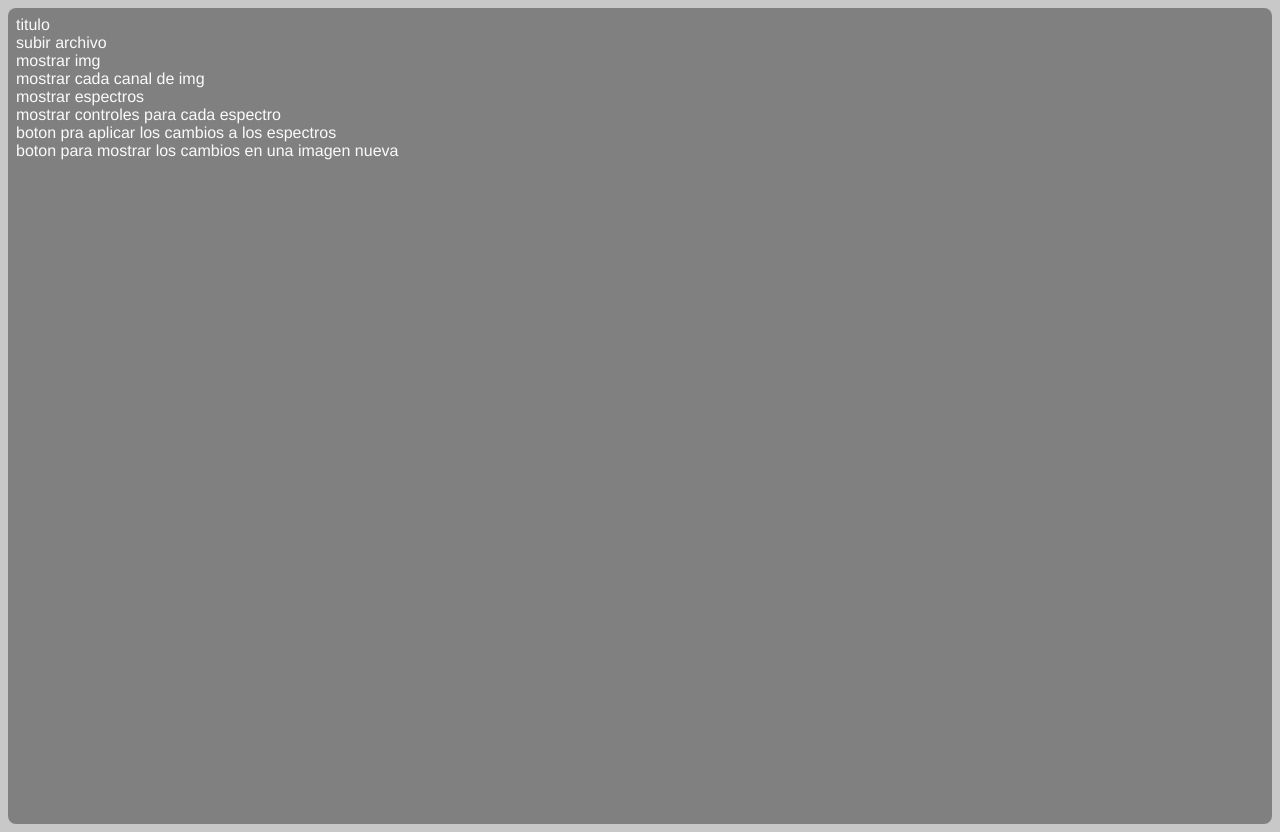
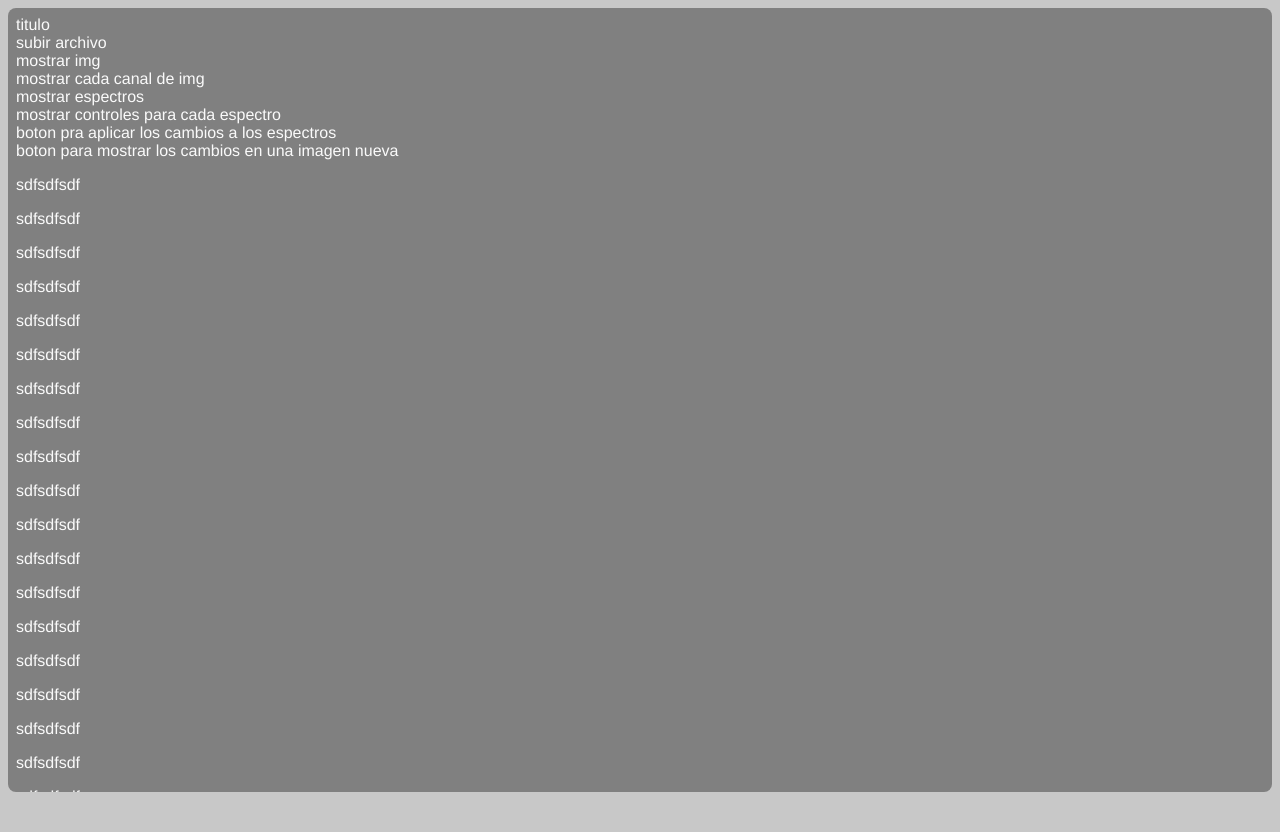
Before and after one commit to leninrkb/rgb-spectrum, a Vue app: page / in a window 1280 px wide. After the commit the page ends 800 px from the top, so only its background shows below. Built offline with nearby package versions, Linux system fonts and the light colour scheme.

Commit message:
container

```diff
--- a/src/App.vue
+++ b/src/App.vue
@@ -21,6 +21,7 @@ html {
     border-radius: 0.5em;
     background-color: gray;
     color: rgb(250, 250, 250);
-    height: 100vh;
+    overflow: auto;
+    height: 96vh;
 }
 </style>
--- a/src/views/HomeView.vue
+++ b/src/views/HomeView.vue
@@ -7,6 +7,34 @@
     mostrar controles para cada espectro <br>
     boton pra aplicar los cambios a los espectros <br>
     boton para mostrar los cambios en una imagen nueva
+
+    <p>sdfsdfsdf</p>
+    <p>sdfsdfsdf</p>
+    <p>sdfsdfsdf</p>
+    <p>sdfsdfsdf</p>
+    <p>sdfsdfsdf</p>
+    <p>sdfsdfsdf</p>
+    <p>sdfsdfsdf</p>
+    <p>sdfsdfsdf</p>
+    <p>sdfsdfsdf</p>
+    <p>sdfsdfsdf</p>
+    <p>sdfsdfsdf</p>
+    <p>sdfsdfsdf</p>
+    <p>sdfsdfsdf</p>
+    <p>sdfsdfsdf</p>
+    <p>sdfsdfsdf</p>
+    <p>sdfsdfsdf</p>
+    <p>sdfsdfsdf</p>
+    <p>sdfsdfsdf</p>
+    <p>sdfsdfsdf</p>
+    <p>sdfsdfsdf</p>
+    <p>sdfsdfsdf</p>
+    <p>sdfsdfsdf</p>
+    <p>sdfsdfsdf</p>
+    <p>sdfsdfsdf</p>
+    <p>sdfsdfsdf</p>
+    <p>sdfsdfsdf</p>
+    <p>sdfsdfsdf</p>
 </template>
 
 <script setup>
```
